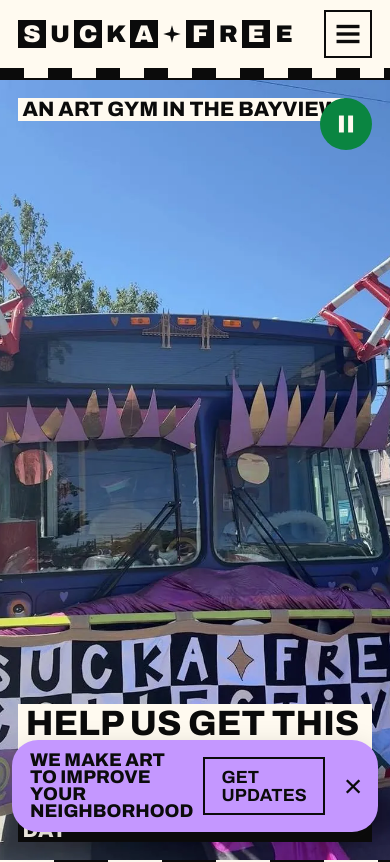
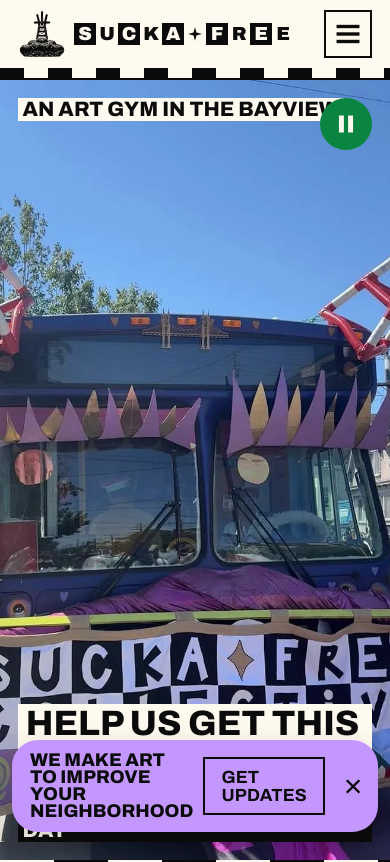
Before and after one commit to dantebgarcia/suckafree-site, a plain HTML site: page public/index.html in a window 390 px wide. Shown: the top 862 px of the page. Drawn offline with Linux system fonts and the light colour scheme; no server answers; a script that the page names is missing.

Commit message:
Add the linocut Sutro Tower mark as favicon and nav logo
- favicon.svg (switches to cream on dark browser tabs), favicon.ico and
  apple-touch-icon.png, made from the "Detail 5" linocut mark
- img/sutro-mark.svg sits to the left of the SUCKA FREE tile wordmark in
  the top bar; tiles and mark shrink on small phones so nothing overflows
  from 320px up

Co-Authored-By: Claude Opus 5.5 <noreply@anthropic.com>
Claude-Session: https://claude.ai/code/session_01VuTUVFXtTm9VtkkkPAvGH8

```diff
--- a/public/index.html
+++ b/public/index.html
@@ -4,6 +4,10 @@
 <meta charset="utf-8">
 <meta name="viewport" content="width=device-width, initial-scale=1">
 <title>Sucka Free Top Bar</title>
+<link rel="icon" href="/favicon.ico" sizes="any">
+<link rel="icon" href="/favicon.svg" type="image/svg+xml">
+<link rel="apple-touch-icon" href="/apple-touch-icon.png">
+<meta name="theme-color" content="#fffaf0">
 <link rel="preconnect" href="https://fonts.googleapis.com">
 <link rel="preconnect" href="https://fonts.gstatic.com" crossorigin>
 <link href="https://fonts.googleapis.com/css2?family=Archivo:wdth,wght@62..125,400..900&display=swap" rel="stylesheet">
@@ -62,6 +66,9 @@ ul{margin:0;padding:0;list-style:none}
 .top::after{content:"";display:block;height:12px;background:repeating-linear-gradient(90deg,var(--ink) 0 24px,var(--cream) 24px 48px);border-bottom:2px solid var(--ink)}
 .top-in{display:flex;align-items:center;gap:clamp(14px,2.4vw,32px);height:var(--barh);padding:0 var(--gutter);max-width:1440px;margin:0 auto}
 .top .tiles{--t:clamp(28px,2.5vw,38px);flex:none}
+/* the linocut Sutro mark sits just left of the tile wordmark */
+.brand{display:flex;align-items:center;gap:clamp(8px,1vw,14px);flex:none;text-decoration:none}
+.brand .mark{height:calc(var(--barh) - 14px);width:auto;flex:none}
 .nav{margin-left:auto}
 .nav ul{display:flex;gap:clamp(4px,1vw,16px);align-items:center}
 .nav a{display:block;font-family:var(--narrow);font-stretch:70%;font-weight:700;text-transform:uppercase;font-size:clamp(1.05rem,1.25vw,1.3rem);line-height:1;letter-spacing:.01em;text-decoration:none;padding:8px 6px 7px;white-space:nowrap}
@@ -78,9 +85,12 @@ ul{margin:0;padding:0;list-style:none}
 @media (max-width:640px){
   :root{--barh:68px}
   .top .cta{display:none}
-  .top .tiles{--t:28px}
+  .top .tiles{--t:22px}
+  .brand{gap:8px}
+  .brand .mark{height:48px}
 }
-@media (max-width:340px){.top .tiles{--t:22px}}
+@media (max-width:370px){.top .tiles{--t:20px}.brand .mark{height:42px}}
+@media (max-width:340px){.top .tiles{--t:17px}.brand .mark{height:38px}}
 
 /* hero pause button */
 .hero-toggle{position:absolute;right:clamp(18px,3vw,40px);top:clamp(18px,3vw,40px);width:52px;height:52px;border-radius:50%;border:0;background:var(--rail);color:var(--cream);display:grid;place-items:center;cursor:pointer;z-index:2}
@@ -435,7 +445,7 @@ input[type=range]{width:100%;accent-color:var(--ink);min-height:32px}
 
 <header class="top">
   <div class="top-in">
-    <a class="tiles" href="#home" aria-label="Sucka Free Collective, home"><span>S</span><span>U</span><span>C</span><span>K</span><span>A</span><span class="star"></span><span>F</span><span>R</span><span>E</span><span>E</span></a>
+    <a class="brand" href="#home" aria-label="Sucka Free Collective, home"><img class="mark" src="img/sutro-mark.svg" alt="" width="64" height="64"><span class="tiles" aria-hidden="true"><span>S</span><span>U</span><span>C</span><span>K</span><span>A</span><span class="star"></span><span>F</span><span>R</span><span>E</span><span>E</span></span></a>
     <nav class="nav" aria-label="Main">
       <ul>
         <li><a href="#mission">Mission</a></li>
```
Also changed, not shown: public/apple-touch-icon.png (added), public/favicon.ico (added), public/favicon.svg (added), public/img/sutro-mark.svg (added).
